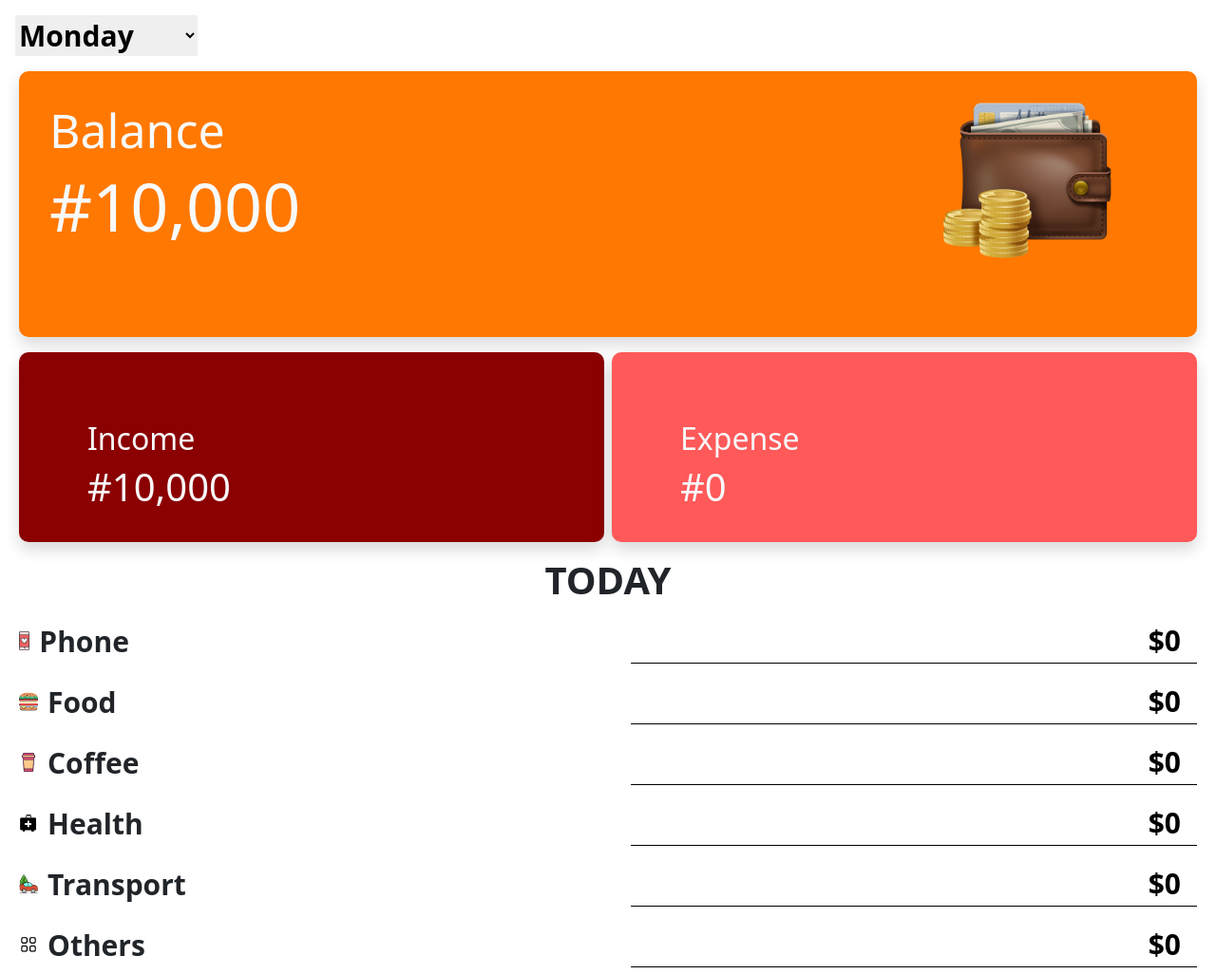
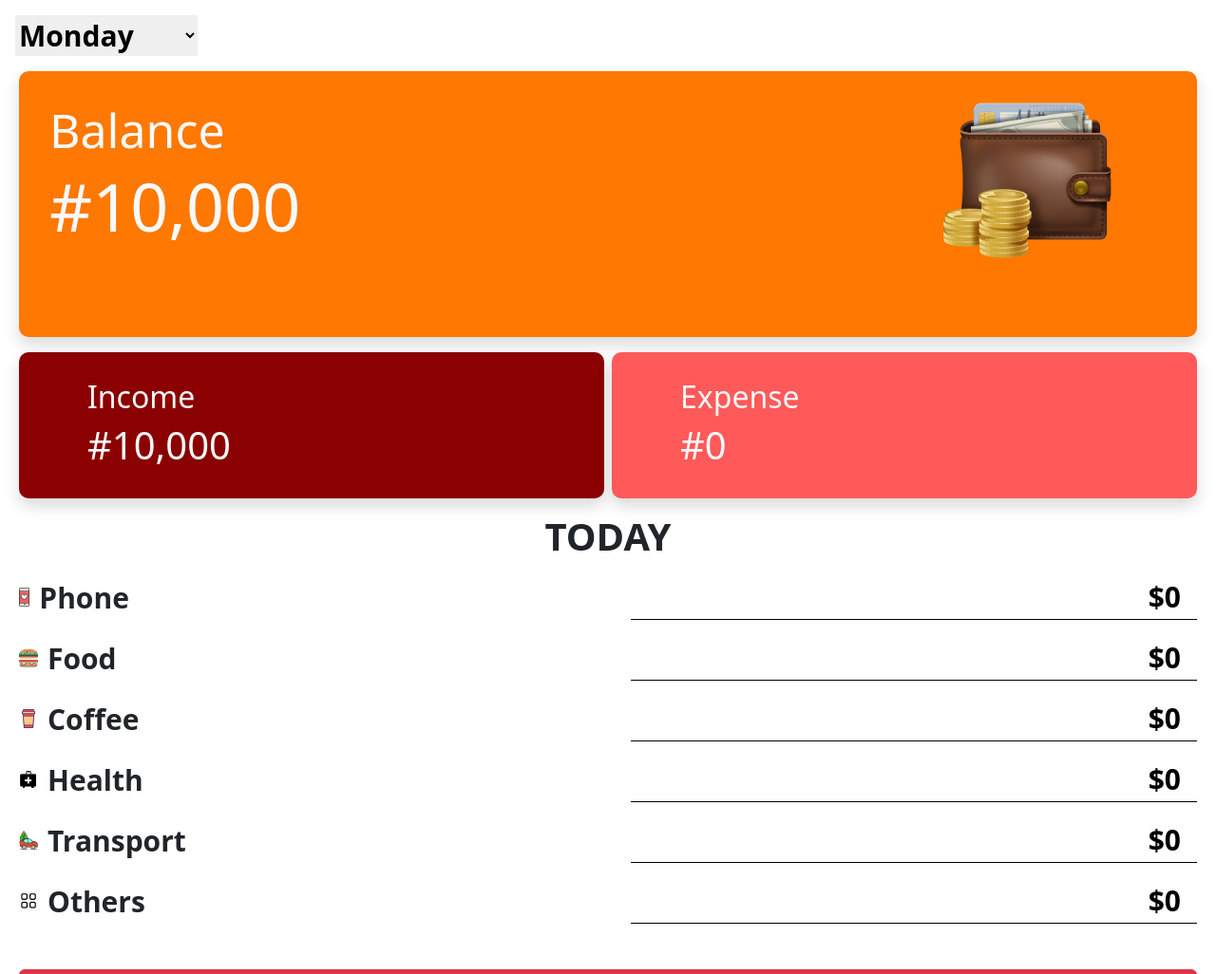
Before and after one commit to pepelindr13/budget-tracker, a plain HTML site: page index.html in a window 1280 px wide. Shown: the top 1026 px of the page at 95% size. Drawn offline with nearby package versions, Linux system fonts and the light colour scheme.

Commit message:
commited

```diff
--- a/index.html
+++ b/index.html
@@ -29,13 +29,13 @@
     <div class="content mt-3 d-flex gap-2 col-12">
       <div class="left-top col shadow">
         <div class="text-light col p-lg-4 p-2">
-          <h2 class="mt-lg-5 mt-lg-1 ms-lg-5 ms-1">Income</h2>
-          <h1 class="ms-lg-5 mt-lg-1 ms-1">#10,000</h1>
+          <h2 class="mt-lg-1 ms-lg-5 ms-1">Income</h2>
+          <h1 class="mt-lg-1 ms-1 ms-lg-5">#10,000</h1>
         </div>
       </div>
       <div class="right-top col shadow">
-        <div class="text-light col p-1 p-lg-4 p-2">
-          <h2 class="mt-lg-5 mt-lg-1 ms-lg-5 ms-1">Expense</h2>
+        <div class="text-light col p-lg-4 p-2">
+          <h2 class=" mt-lg-1 ms-lg-5 ms-1">Expense</h2>
           <h1 class="ms-lg-5 mt-lg-1 ms-1" id="exp">#0</h1>
         </div>
       </div>
--- a/style.css
+++ b/style.css
@@ -43,7 +43,7 @@ select {
 
 .left-top {
   background-color: darkred;
-  height: 25vh;
+  /* height: 25vh; */
   border-radius: 10px;
 }
 
@@ -54,7 +54,7 @@ select {
 
 .right-top {
   background-color: #ff5959;
-  height: 25vh;
+  /* height: 25vh; */
   border-radius: 10px;
 }
 
```
